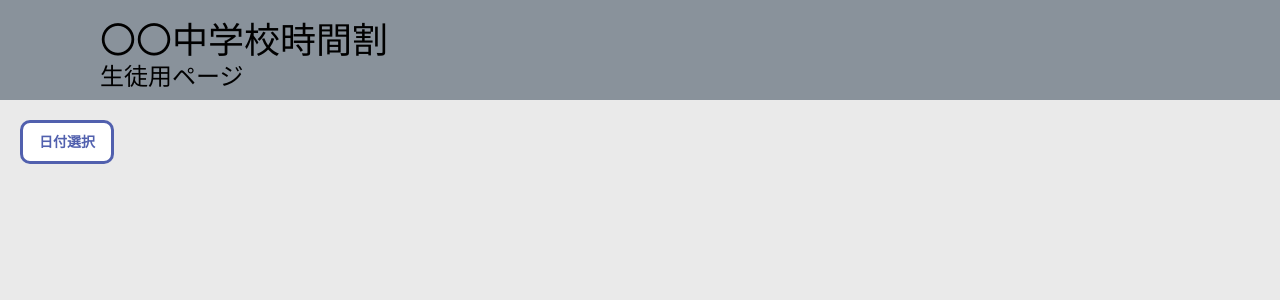
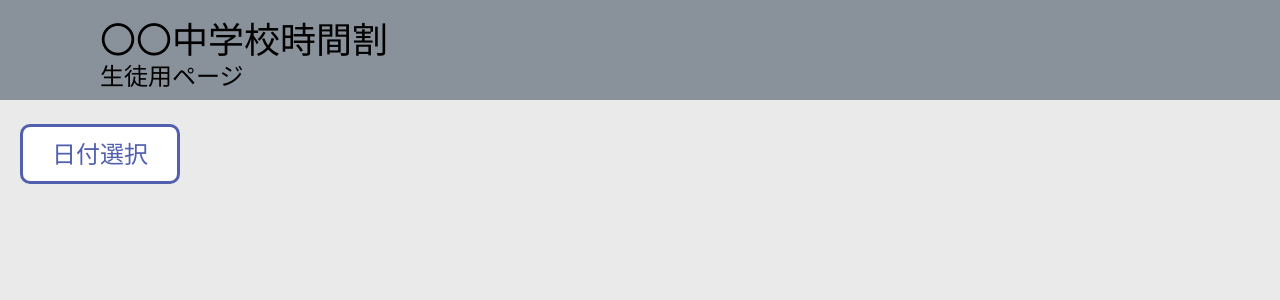
Before and after one commit to yusui-okanaka-adglobe-co-jp/2023-Technical-Training-Team-C, a Nuxt app in the folder frontend/: page /calendarModalSample in a window 1280 px wide. Shown: the top 300 px of the page. Built offline with nearby package versions, Linux system fonts and the light colour scheme; what tw-elements would draw is missing.

Commit message:
buttonのcssを共通部品に修正

```diff
--- a/frontend/assets/scss/main.scss
+++ b/frontend/assets/scss/main.scss
@@ -70,3 +70,13 @@ body {
 .red {
   color: #f00;
 }
+
+.usual-button {
+  background-color: white;
+  width: 160px;
+  height: 60px;
+  border-radius: 10px;
+  border: solid 3px #5160ae;
+  margin-top: 24px;
+  margin-left: 20px;
+}
--- a/frontend/pages/calendarModalSample.vue
+++ b/frontend/pages/calendarModalSample.vue
@@ -2,8 +2,8 @@
   <default-layout page-name="生徒用ページ">
     <!-- html記述場所 -->
     <div>
-      <button @click="onclick">
-        <div class="dateselect">日付選択</div>
+      <button class="usual-button" @click="onclick">
+        <div class="date-select">日付選択</div>
       </button>
       <calendar-modal :is-shown="isShown" @update:value="selectDate"> </calendar-modal>
     </div>
@@ -38,18 +38,11 @@ function selectDate(e) {
 </script>
 
 <style scoped lang="scss">
-button {
-  background-color: white;
-  margin-top: 24px;
-  padding: 8px 16px;
-  font-weight: bold;
-  border-radius: 10px;
-  border: solid 3px #5160ae;
-  margin: 20px;
+body {
+  padding-left: 20px;
 }
-
-.dateselect {
+.date-select {
   color: #5160ae;
-  font-size: 14px;
+  font-size: 24px;
 }
 </style>
```
